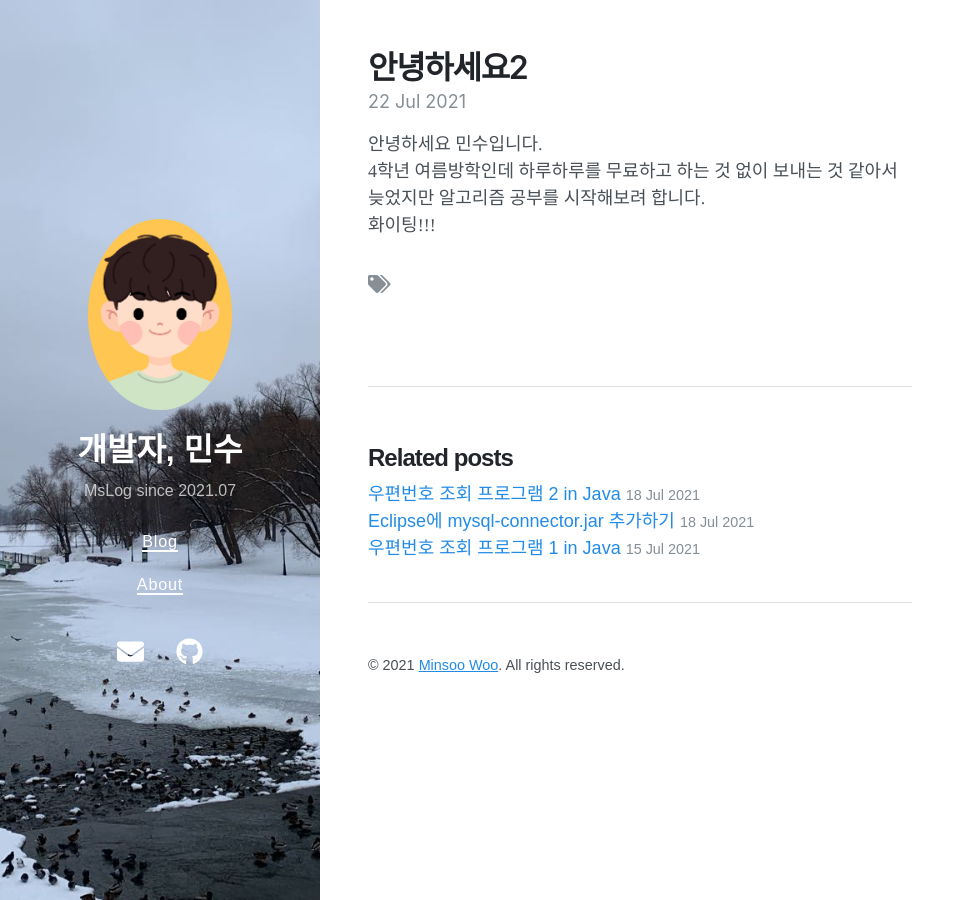
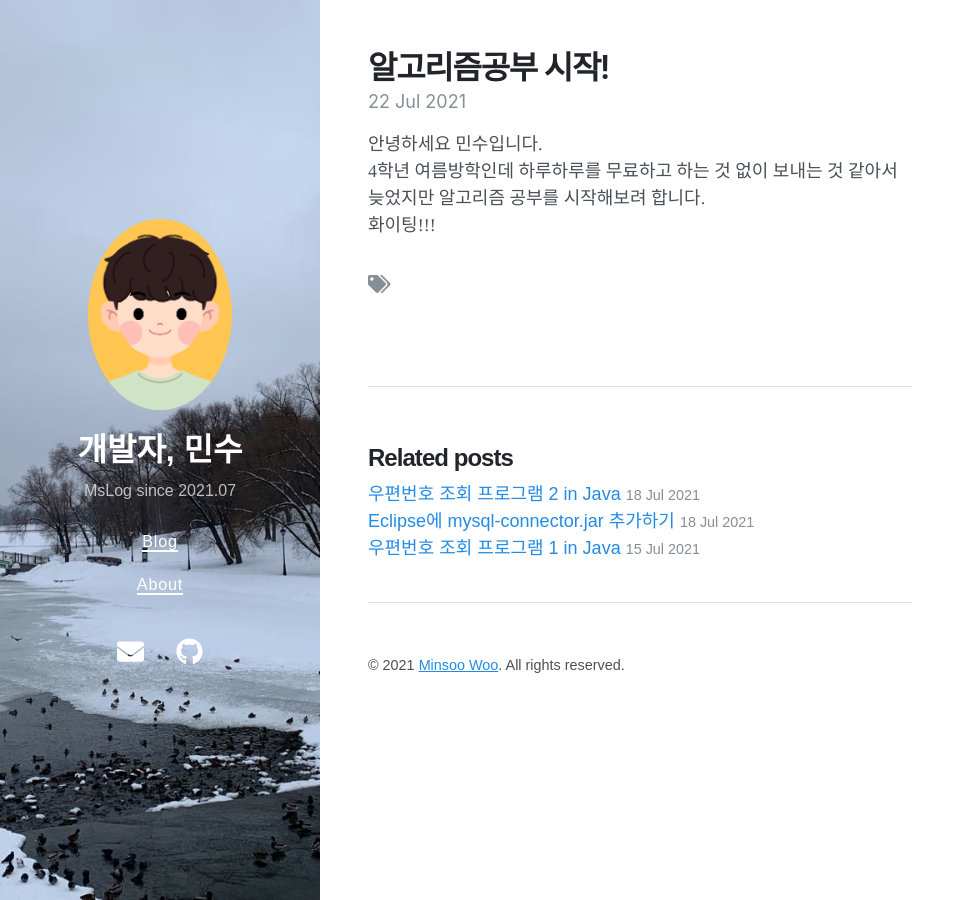
Before and after one commit to MsWoo/MsWoo.github.io, a Jekyll site: the page built from _posts/2021-07-22-study.md, in a window 1280 px wide. Shown: the whole page, without its empty margins (0-959 px from the left). Built offline with Jekyll 4.4.1, drawn with Linux system fonts in a browser that asks for light colours; nearby versions of some CDN libraries.

Commit message:
Update 2021-07-22-study.md

```diff
--- a/_posts/2021-07-22-study.md
+++ b/_posts/2021-07-22-study.md
@@ -1,6 +1,6 @@
 ---
 layout: post
-title: 안녕하세요2
+title: 알고리즘공부 시작!
 date: 2021-07-22 23:26 +0900
 tags:
 ---
```
